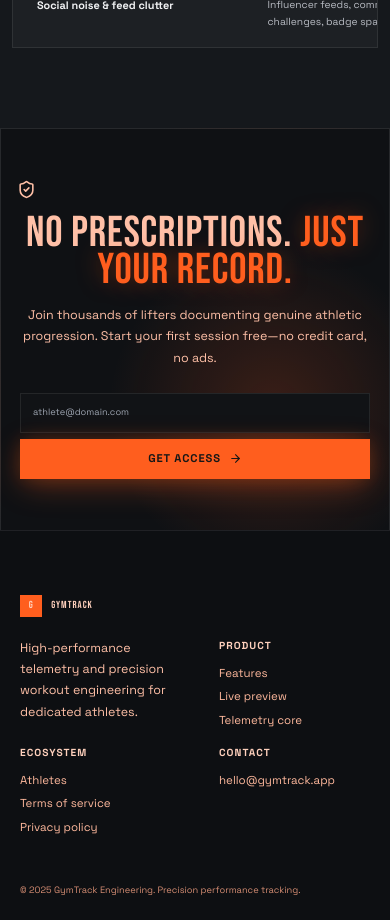
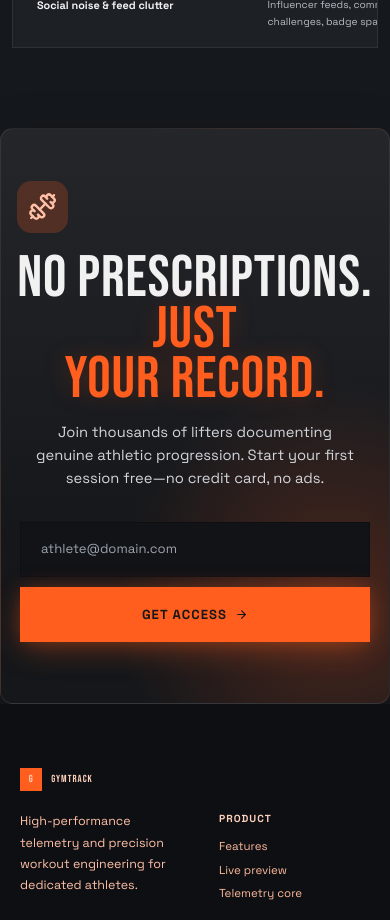
Before and after one commit to aditya-padmar/GymTrack, a React (Vite) app: page / in a window 390 px wide. Shown: the part 4220-5140 px from the top of the page. Built offline with nearby package versions, Linux system fonts and the light colour scheme; no server answers.

Commit message:
Match landing CTA reference panel

```diff
--- a/src/index.css
+++ b/src/index.css
@@ -316,3 +316,35 @@ button, input, select, textarea { font: inherit; }
   .landing-footer > div a { font-size: .72rem; }
   .landing-footer > small { font-size: .58rem; }
 }
+
+/* Uploaded CTA reference treatment. */
+.landing-cta {
+  background: radial-gradient(circle at 86% 82%, rgba(255,90,36,.24), transparent 38%), linear-gradient(180deg, #24262a 0%, #15171a 70%);
+  border: 1px solid rgba(255,255,255,.08);
+  border-radius: 1rem;
+  box-shadow: 0 22px 60px rgba(0,0,0,.22);
+  max-width: 1490px;
+  padding: 4.8rem 2rem 5.4rem;
+}
+.landing-cta > svg {
+  background: rgba(255,94,30,.22);
+  border-radius: .9rem;
+  color: #ffc0a7;
+  padding: .85rem;
+  height: 3.7rem;
+  width: 3.7rem;
+}
+.landing-cta h2 { color: #f2f1f2; font-size: clamp(4rem, 7.2vw, 8.1rem); letter-spacing: .015em; margin-top: 1.7rem; }
+.landing-cta h2 em { color: var(--landing-orange); text-shadow: 0 0 24px rgba(255,94,30,.24); }
+.landing-cta p { color: #d2d5dc; font-size: clamp(.95rem, 1.45vw, 1.35rem); line-height: 1.55; max-width: 760px; }
+.landing-cta-form { gap: .65rem; margin-top: 2.6rem; max-width: 570px; }
+.landing-cta-form input { background: #111316; border: 1px solid rgba(0,0,0,.2); font-size: 1rem; padding: 1.05rem 1.25rem; }
+.landing-cta-form .landing-button { font-size: .85rem; padding: 1.05rem 1.6rem; white-space: nowrap; }
+@media (max-width: 640px) {
+  .landing-cta { border-radius: .8rem; padding: 3.3rem 1rem 3.8rem; }
+  .landing-cta > svg { height: 3.2rem; padding: .7rem; width: 3.2rem; }
+  .landing-cta h2 { font-size: clamp(3.25rem, 15vw, 5.2rem); margin-top: 1.35rem; }
+  .landing-cta p { font-size: .92rem; max-width: 330px; }
+  .landing-cta-form { gap: .65rem; margin-top: 2rem; max-width: 350px; }
+  .landing-cta-form input, .landing-cta-form .landing-button { font-size: .82rem; min-height: 3.25rem; }
+}
--- a/src/pages/Landing.tsx
+++ b/src/pages/Landing.tsx
@@ -66,7 +66,7 @@ export function Landing() {
       <section id="analytics" className="landing-section landing-compare-intro"><span className="landing-section-kicker">UNCOMPROMISING COMPARISON</span><h2>WHY SERIOUS LIFTERS CHOOSE<br /><em>GYMTRACK</em></h2><p>Fitness applications have turned into algorithmic social networks. Here is how we differ from the market standard.</p></section>
       <section id="compare" className="landing-compare-table"><div className="compare-head"><span>Progressive Overload Telemetry<br /><small>Volume, load, effort, rest — and your own evidence</small></span><span>Generic fitness apps</span><span className="orange-text">GymTrack core</span></div>{comparisonRows.map(([label, generic, core]) => <div className="compare-row" key={label}><strong>{label}</strong><span>{generic}</span><span>{core}</span></div>)}</section>
 
-      <section id="pricing" className="landing-cta"><ShieldCheck size={19} /><h2>NO PRESCRIPTIONS. <em>JUST<br />YOUR RECORD.</em></h2><p>Join thousands of lifters documenting genuine athletic progression. Start your first session free—no credit card, no ads.</p><div className="landing-cta-form"><input placeholder="athlete@domain.com" aria-label="Email address" /><Link to="/signup" className="landing-button landing-button-orange">Get access <ArrowRight size={13} /></Link></div></section>
+      <section id="pricing" className="landing-cta"><Dumbbell size={22} /><h2>NO PRESCRIPTIONS. <em>JUST<br />YOUR RECORD.</em></h2><p>Join thousands of lifters documenting genuine athletic progression. Start your first session free—no credit card, no ads.</p><div className="landing-cta-form"><input placeholder="athlete@domain.com" aria-label="Email address" /><Link to="/signup" className="landing-button landing-button-orange">Get access <ArrowRight size={13} /></Link></div></section>
     </main>
 
     <footer className="landing-footer"><div className="landing-wordmark"><span className="landing-mark">G</span><span>GYMTRACK</span></div><p>High-performance telemetry and precision workout engineering for dedicated athletes.</p><div><span>PRODUCT</span><a href="#features">Features</a><a href="#preview">Live preview</a><a href="#analytics">Telemetry core</a></div><div><span>ECOSYSTEM</span><a href="#features">Athletes</a><a href="#compare">Terms of service</a><a href="#pricing">Privacy policy</a></div><div><span>CONTACT</span><a href="mailto:hello@gymtrack.app">hello@gymtrack.app</a></div><small>© 2025 GymTrack Engineering. Precision performance tracking.</small></footer>
```
Also changed, not shown: 2 other files (tests, documents, lock files or other folders).
